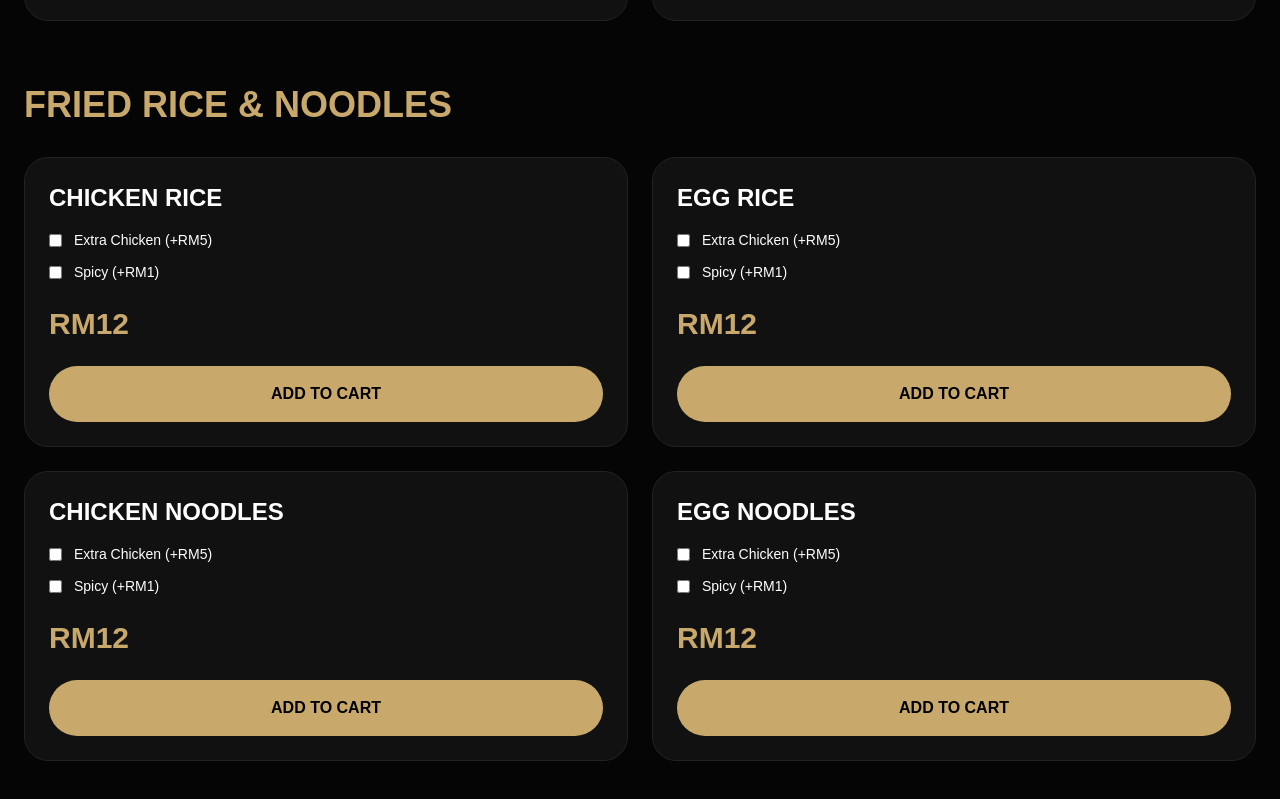
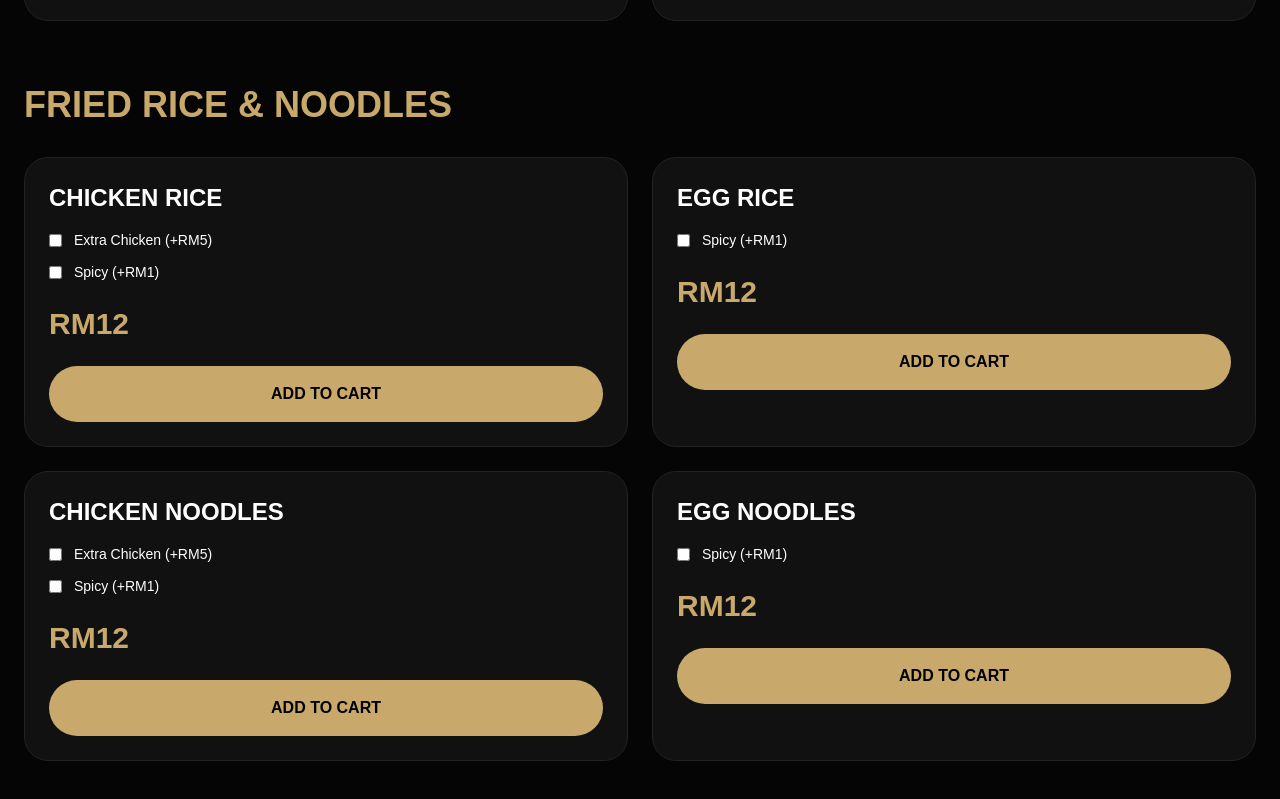
Before and after one commit to diveyaa16/mamasan-scorpion, a Next.js app: page / in a window 1280 px wide. Shown: the part 3924-4723 px from the top of the page. Built offline with nearby package versions, Linux system fonts and the light colour scheme.

Commit message:
updated addon

```diff
--- a/app/page.tsx
+++ b/app/page.tsx
@@ -309,6 +309,7 @@ export default function Home() {
                   {item.category === "Fried Rice & Noodles" && (
   <div className="mt-4 space-y-3">
 
+   {!item.name.toLowerCase().includes("egg") && (
   <label className="flex items-center gap-3 text-sm">
     <input
       type="checkbox"
@@ -322,6 +323,7 @@ export default function Home() {
     />
     Extra Chicken (+RM5)
   </label>
+)}
 
     <label className="flex items-center gap-3 text-sm">
       <input
```
Lines whose indentation alone changed are shown as unchanged.
